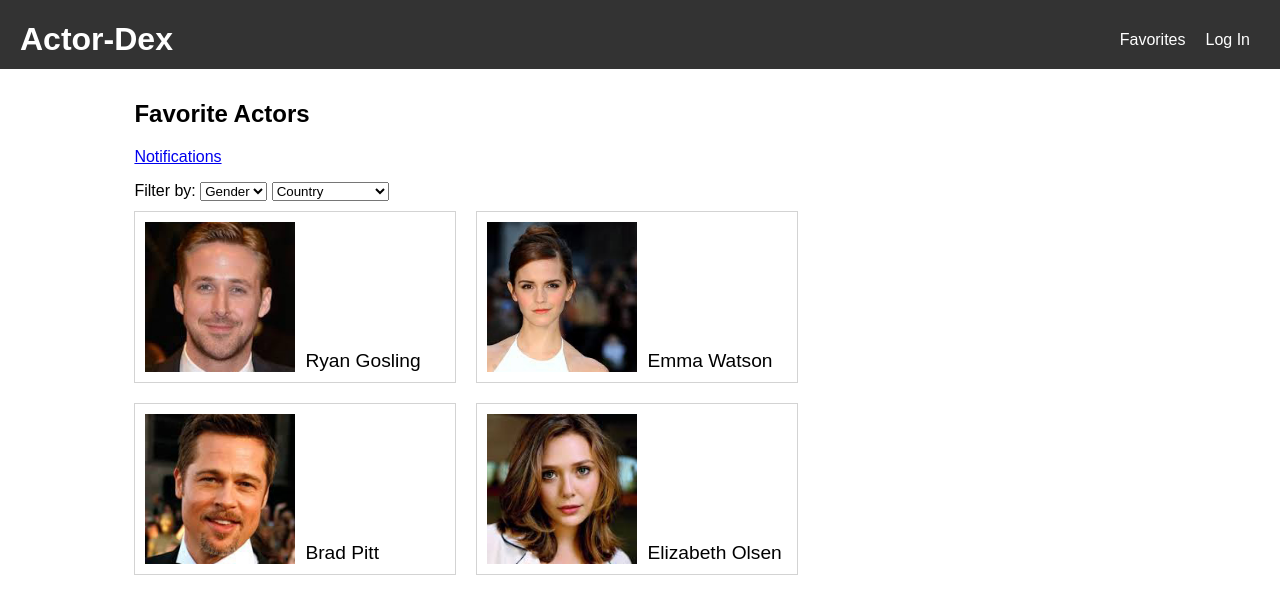
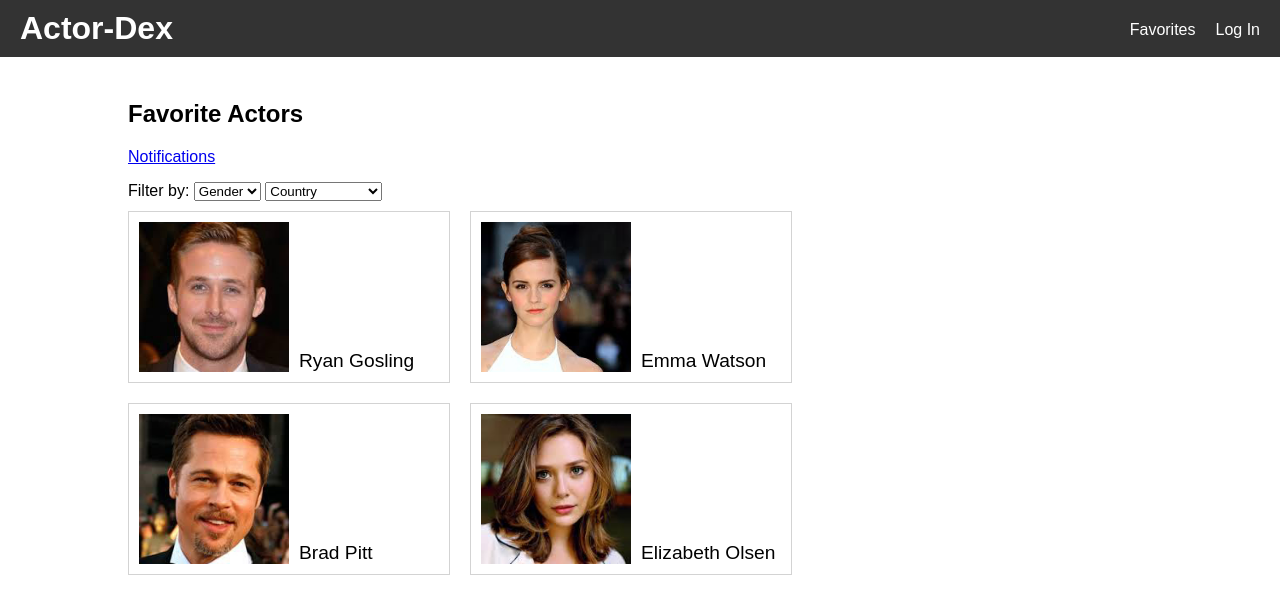
Before and after one commit to christywong/actor-dex, a plain HTML site: page public/vanilla/favorites.html in a window 1280 px wide. Drawn offline with Linux system fonts and the light colour scheme.

Commit message:
added CSS reset

```diff
--- a/public/vanilla/styles/shared.css
+++ b/public/vanilla/styles/shared.css
@@ -1,6 +1,12 @@
-body {
-  font-family: "Arial";
+/* CSS Reset */
+html, body, ul, ol, li, form, fieldset, legend {
+  margin: 0;
+  padding: 0;
 }
+h1, h2, h3, h4, h5, h6, p { margin-top: 0; }
+body { font-family: "Arial"; }
+
+/* CSS for the responsive navbar */
 .nav-bar {
   background-color: #333;
   position: fixed;
@@ -15,6 +21,7 @@ body {
   text-decoration: none;
   float: left;
   margin-left: 20px;
+  margin-top: 10px;
 }
 a.home:hover {
   color: #969494;
@@ -24,14 +31,11 @@ a.home:hover {
 }
 .topnav {
   list-style: none;
-  margin: 10px;
-  overflow: hidden;
 }
 .nav-list {
   display: inline-block;
-  margin-right: 10px;
+  margin-right: 20px;
   float: left;
-  padding-right: 10px;
 }
 .list-links {
   color: white;
@@ -43,14 +47,6 @@ a.list-links:hover {
 .icon {
   display: none;
 }
-section.first-section {
-	margin-top:100px;
-}
-section.center-section {
-	width: 80%;
-	margin-left: auto;
-	margin-right: auto;
-}
 @media screen and (max-width:500px) {
   .nav-list {display: none;}
   .icon {
@@ -58,7 +54,6 @@ section.center-section {
     display: inline-block;
     font-size: 20px;
   }
-
   ul.topnav.responsive {
     position: relative;
     margin-bottom: 0px;
@@ -78,7 +73,17 @@ section.center-section {
   }
   a#link-favorites {
     margin-top: 20px;
+    margin-right: 10px;
   }
+}
+
+section.first-section {
+  margin-top:100px;
+}
+section.center-section {
+  width: 80%;
+  margin-left: auto;
+  margin-right: auto;
 }
 
 /* Shared Button CSS for Submit, Edit/Delete and Yes/No */
```
